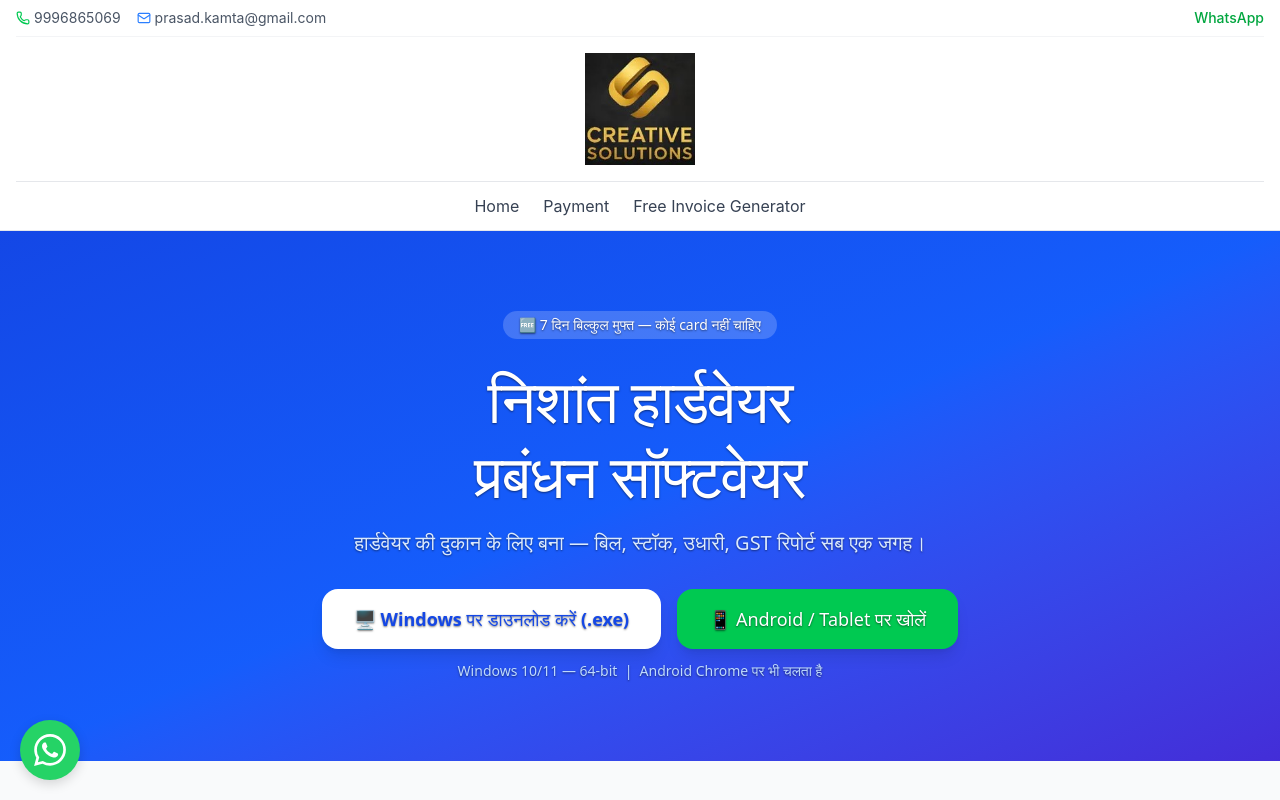
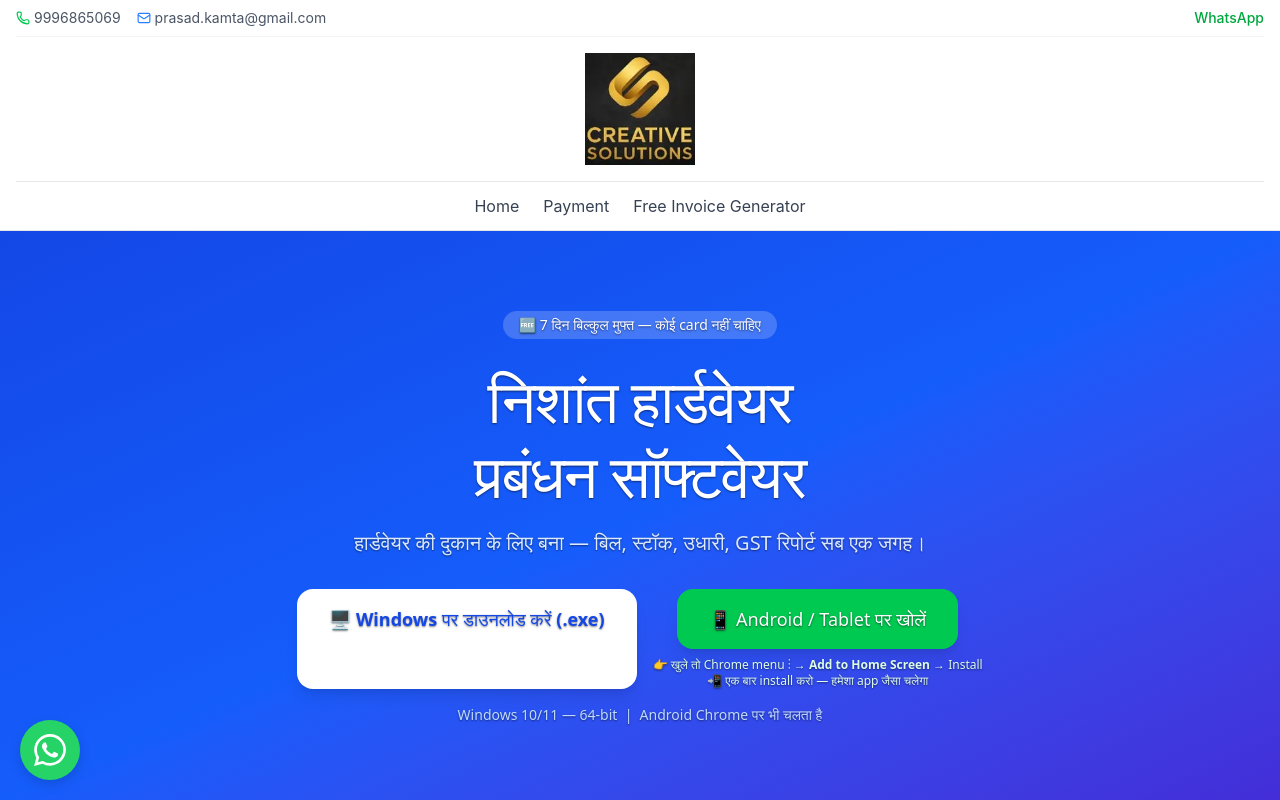
Before and after one commit to kp1153/creativesolutions, a Next.js app: page / in a window 1280 px wide. Shown: the top 800 px of the page. Built offline with nearby package versions, Linux system fonts and the light colour scheme; no server answers; the database is empty.

Commit message:
android install instructions add

```diff
--- a/app/page.js
+++ b/app/page.js
@@ -31,11 +31,15 @@ export default function Home() {
             <a href={EXE_DOWNLOAD_URL} className="inline-block bg-white text-blue-700 font-bold text-lg px-8 py-4 rounded-2xl shadow-lg hover:bg-blue-50 transition">
               🖥️ Windows पर डाउनलोड करें (.exe)
             </a>
+            <div className="flex flex-col items-center">
               <a href={PWA_URL} target="_blank" rel="noopener noreferrer" className="inline-block bg-green-500 text-white font-bold text-lg px-8 py-4 rounded-2xl shadow-lg hover:bg-green-600 transition">
                 📱 Android / Tablet पर खोलें
               </a>
+              <p className="text-green-100 text-xs mt-2">👉 खुले तो Chrome menu ⋮ → <strong>Add to Home Screen</strong> → Install</p>
+              <p className="text-green-100 text-xs">📲 एक बार install करो — हमेशा app जैसा चलेगा</p>
             </div>
-          <p className="text-blue-200 text-sm mt-3">Windows 10/11 — 64-bit &nbsp;|&nbsp; Android Chrome पर भी चलता है</p>
+          </div>
+          <p className="text-blue-200 text-sm mt-4">Windows 10/11 — 64-bit &nbsp;|&nbsp; Android Chrome पर भी चलता है</p>
         </div>
       </section>
 
@@ -90,6 +94,7 @@ export default function Home() {
               <a href={PWA_URL} target="_blank" rel="noopener noreferrer" className="block w-full bg-green-500 text-white font-bold py-3 rounded-xl text-center hover:bg-green-600 transition">
                 📱 Android पर खोलें
               </a>
+              <p className="text-gray-400 text-xs mt-3 text-center">👉 Chrome menu ⋮ → Add to Home Screen → Install</p>
             </div>
 
           </div>
@@ -158,9 +163,12 @@ export default function Home() {
             <a href={EXE_DOWNLOAD_URL} className="inline-block bg-white text-blue-700 font-bold text-lg px-8 py-4 rounded-2xl shadow-lg hover:bg-blue-50 transition">
               🖥️ Windows Download
             </a>
+            <div className="flex flex-col items-center">
               <a href={PWA_URL} target="_blank" rel="noopener noreferrer" className="inline-block bg-green-500 text-white font-bold text-lg px-8 py-4 rounded-2xl shadow-lg hover:bg-green-600 transition">
                 📱 Android पर खोलें
               </a>
+              <p className="text-green-200 text-xs mt-2">👉 Chrome menu ⋮ → Add to Home Screen → Install</p>
+            </div>
           </div>
           <p className="text-blue-200 text-sm mt-4">
             मदद चाहिए?{" "}
```
Lines whose indentation alone changed are shown as unchanged.
